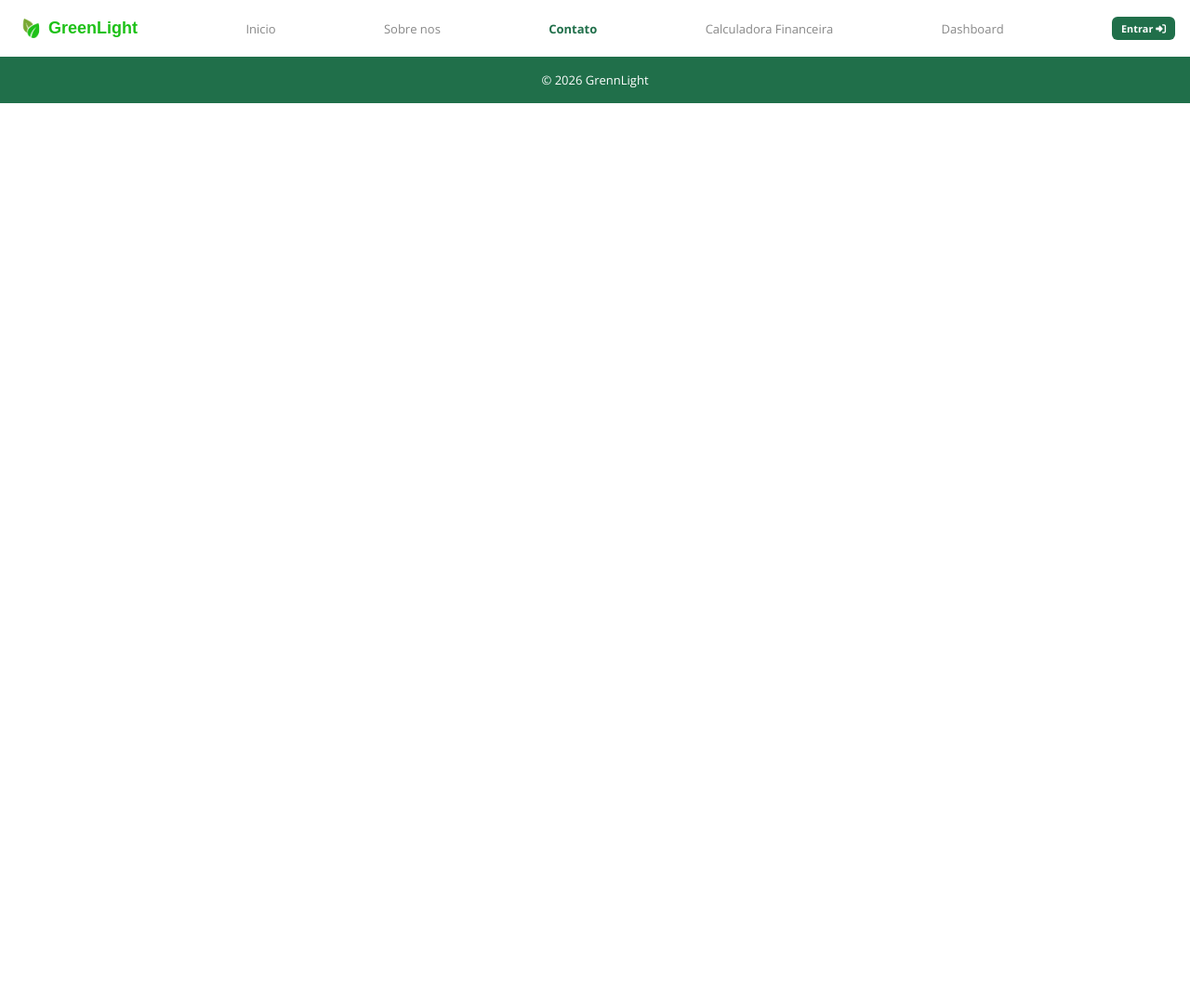
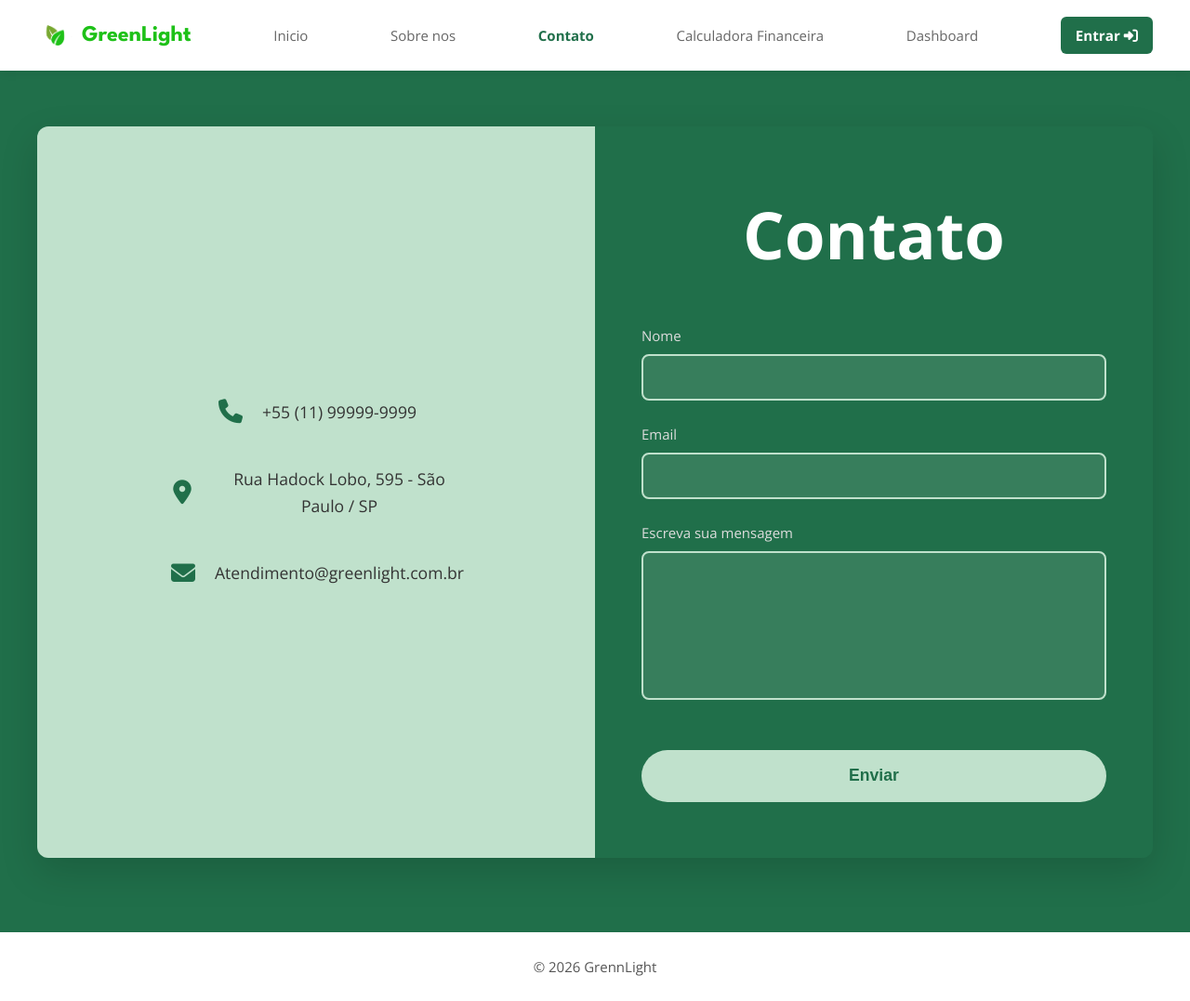
Before and after one commit to GreenLigth/site-greenligth, a plain HTML site: page contato-futter.html in a window 1280 px wide. Shown: the whole page at 93% size. Before the commit the page ends 800 px from the top, so only its background shows below. Drawn offline with nearby package versions, Linux system fonts and the light colour scheme.

Commit message:
Upload tela de contato

```diff
--- a/contato.html
+++ b/contato-futter.html
@@ -32,9 +32,64 @@
                     class="fa-solid fa-right-to-bracket"></i></a>
         </nav>
     </header>
-     <footer>
-        <p>© 2026 GrennLight</p>
-    </footer>
+
+    <div class="full">
+
+        <div class="contato">
+            <div id="numero">
+            +55 (11) 99999-9999
+            </div>
+
+            <div id="endereco">
+            Rua Hadock Lobo, 595 - São Paulo  / SP
+            </div>
+
+            <div id="email">
+            Atendimento@greenlight.com.br
+            </div>
+        </div>
+
+        <div class="campos">
+            <div id="div_titulo">
+                <h1>Contato</h1>
+            </div>
+
+           <div id="div_nome">
+                 Nome
+                <br>
+                <input type="text" id="nome_ipt">
+                <br>
+           </div>
+
+           <div id="div_email">
+                 Email
+                <br>
+                <input type="text" id="email_ipt">
+                <br>
+           </div>
+
+            <div id="div_mensagem">
+                Escreva sua mensagem
+                <br>
+                <input type="text" id="mensagem_ipt">
+            </div>
+
+            <div id="div_botao">
+            <button id="enviar_btn">Enviar</button>
+            </div>
+        </div>
+
+
+    </div>
+
+
+
+    <footer class="footer ">
+         <p>© 2026 GrennLight</p>
+     </footer>
+
+
+
 </body>
 
 </html>
--- a/styles/contato.css
+++ b/styles/contato.css
@@ -8,27 +8,30 @@
 
 body {
     font-family: "Open Sans", sans-serif;
-    background-color: #FFFF;
-    font-size: small;
+    background-color: #206f4a;
+    font-size: 15px;
+    line-height: 1.6;
+    color: #333;
 }
 
+/* ==================== HEADER ==================== */
 header {
-    background-color: #FFFF;
+    background-color: #ffffff;
     padding: 18px 16px;
+    box-shadow: 0 2px 10px rgba(0,0,0,0.08);
 }
 
 .navbar {
+    max-width: 1200px;
+    margin: 0 auto;
     display: flex;
     justify-content: space-between;
     align-items: center;
-    gap: 16px;
-    background-color: white;
+    gap: 20px;
 }
-img {
-    width: 120px;
-}
+
 .navbar a {
-    color: #888888;
+    color: #666;
     text-decoration: none;
 }
 
@@ -36,11 +39,8 @@ img {
     background-color: #206F4A;
     color: white;
     border-radius: 6px;
-
-    padding: 5px 10px;
-
-    font-size: smaller;
-
+    padding: 8px 16px;
+    font-size: 0.95rem;
 }
 
 .navbar .ativo {
@@ -48,27 +48,148 @@ img {
     font-weight: bold;
 }
 
-.navbar .titulo .logo-nav{
+.titulo .logo-nav {
     display: flex;
-    flex-direction: row;
+    align-items: center;
+    gap: 8px;
+    color: #1EC118;
+    font-weight: bold;
+    font-size: 1.5rem;
+    font-family: 'League Spartan', sans-serif;
+}
+
+.titulo .logo-nav img {
+    width: 40px;
+}
+
+/* ==================== MAIN CONTENT ==================== */
+.full {
+    max-width: 1200px;
+    margin: 60px auto;
+    display: grid;
+    grid-template-columns: 1fr 1fr;
+    gap: 0;
+    overflow: hidden;
+    border-radius: 12px;
+    box-shadow: 0 15px 40px rgba(0,0,0,0.15);
+    min-height: 520px;
+}
+
+/* Painel esquerdo - Informações de contato (CENTRALIZADO) */
+.contato {
+    background-color: #c0e1cc;
+    padding: 60px 50px;
+    display: flex;
+    flex-direction: column;
     justify-content: center;
     align-items: center;
+    text-align: center;
 }
 
-.navbar .titulo .logo-nav img{
-    width: 36px;
+#div_titulo {
+    color: #206f4a;
+    font-size: 2.2rem;
+    font-weight: 600;
+    margin-bottom: 50px;
+    text-align: center;
+    width: 100%;
 }
 
-.titulo .logo-nav{
-    color: #1EC118;
-    font-weight: bold;
-    font-size: large;
-    font-family: 'Montserrat', sans-serif;
+/* Itens com ícones - Centralizados */
+#numero, #endereco, #email {
+    display: flex;
+    align-items: center;
+    gap: 18px;
+    margin-bottom: 38px;
+    font-size: 1.1rem;
+    justify-content: center;
+    width: 100%;
+    max-width: 320px;
 }
 
-footer {
-    background-color: #206F4A;
-    color: #FFFF;
+#numero:last-child, #endereco:last-child, #email:last-child {
+    margin-bottom: 0;
+}
+
+/* Ícones com Font Awesome */
+#numero::before,
+#endereco::before,
+#email::before {
+    font-family: "Font Awesome 6 Free";
+    font-weight: 900;
+    font-size: 26px;
+    color: #206f4a;
+    width: 32px;
     text-align: center;
-    padding: 16px;
+    flex-shrink: 0;
 }
+
+#numero::before  { content: "\f095"; }   /* telefone */
+#endereco::before { content: "\f3c5"; }  /* localização */
+#email::before    { content: "\f0e0"; }  /* email */
+
+/* Painel direito - Formulário */
+.campos {
+    background-color: #206f4a;
+    padding: 60px 50px;
+    color: white;
+    display: flex;
+    flex-direction: column;
+}
+
+.campos #div_titulo {
+    color: white;
+    margin-bottom: 40px;
+    text-align: center;
+}
+
+#div_nome, #div_email, #div_mensagem {
+    margin-bottom: 24px;
+    color: #ddd;
+}
+
+#nome_ipt, #email_ipt, #mensagem_ipt {
+    width: 100%;
+    padding: 14px 16px;
+    margin-top: 8px;
+    border: 2px solid #c0e1cc;
+    border-radius: 8px;
+    background-color: rgba(255,255,255,0.1);
+    color: white;
+    font-size: 1rem;
+}
+
+#mensagem_ipt {
+    height: 160px;
+    resize: vertical;
+}
+
+#div_botao {
+    margin-top: 30px;
+}
+
+#enviar_btn {
+    width: 100%;
+    height: 56px;
+    background-color: #c0e1cc;
+    color: #206f4a;
+    border: none;
+    border-radius: 30px;
+    font-size: 1.1rem;
+    font-weight: 600;
+    cursor: pointer;
+    transition: 0.3s;
+}
+
+#enviar_btn:hover {
+    background-color: #a8d4b6;
+}
+
+/* ==================== FOOTER ==================== */
+.footer {
+    background-color: white;
+    padding: 25px;
+    text-align: center;
+    margin-top: 80px;
+    color: #555;
+}
```
Also changed, not shown: assets/img/icons/email-icon.png (added), assets/img/icons/localizaçao-icon.png (added), assets/img/icons/telefone-icon.png (added).
